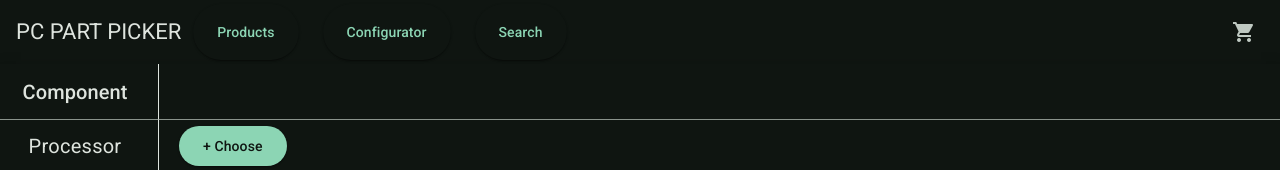
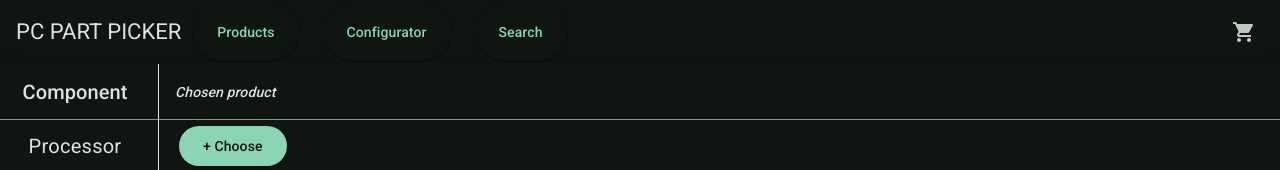
Before and after one commit to cseszkabence/msc-onlab2, an Angular app in the folder UI/pc-part-picker/: page /configurator-component in a window 1280 px wide. Shown: the top 170 px of the page. Built offline with nearby package versions, Linux system fonts and the light colour scheme.

Commit message:
configurator fixes

```diff
--- a/UI/pc-part-picker/src/app/configurator/configurator.component.html
+++ b/UI/pc-part-picker/src/app/configurator/configurator.component.html
@@ -7,7 +7,7 @@
 
   <!-- Weight Column -->
   <ng-container matColumnDef="demo-weight">
-    <th mat-header-cell *matHeaderCellDef> </th>
+    <th mat-header-cell *matHeaderCellDef> Chosen product</th>
     <td mat-cell *matCellDef="let element">
       <ng-container *ngIf="element.productChosen">
         <mat-label class="comp-info-label">Chosen product: {{element.chosenProduct.name}}</mat-label>
--- a/UI/pc-part-picker/src/app/configurator/configurator.component.ts
+++ b/UI/pc-part-picker/src/app/configurator/configurator.component.ts
@@ -142,6 +142,7 @@ export class ConfiguratorComponent {
         break;
       }
     }
+    this.totalPriceCalculator();
   }
 
   async chooseComponent(element: PeriodicElement, product: any) {
```
